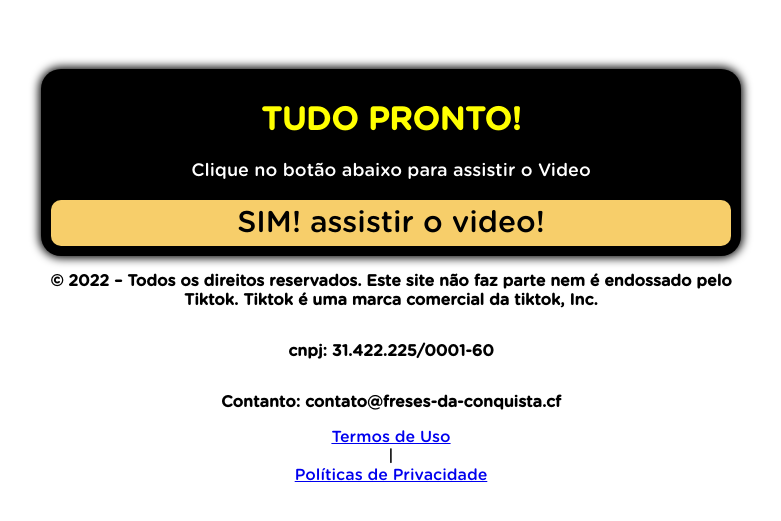
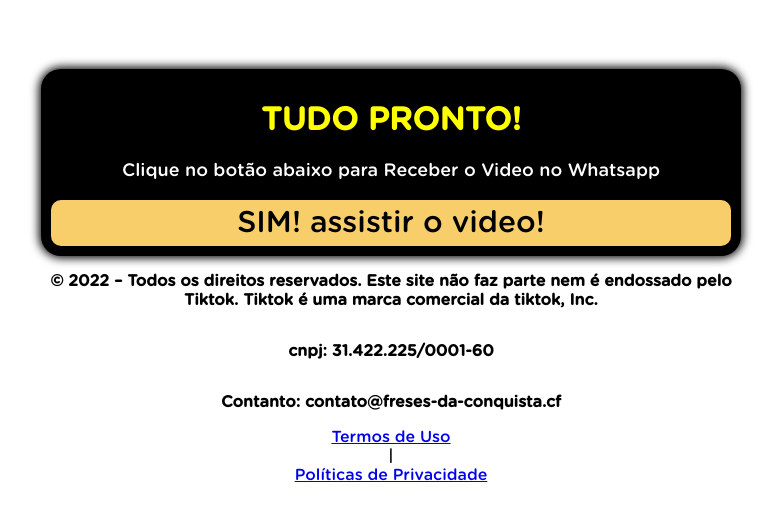
Before and after one commit to jhonatancamargo/frases-da-conquista.cf, a plain HTML site: page ps/index.html in a window 1280 px wide. Shown: the part 123-644 px from the top of the page, without its empty margins (249-1030 px from the left). Drawn offline with Linux system fonts and the light colour scheme; a script that the page names is missing.

Commit message:
Update index.html

```diff
--- a/ps/index.html
+++ b/ps/index.html
@@ -12,7 +12,7 @@
       <div>
         <div class="question">
           <h1>TUDO PRONTO!</h1>
-          <p>Clique no botão abaixo para assistir o Video</p>
+          <p>Clique no botão abaixo para Receber o Video no Whatsapp</p>
         </div>
         <div class="answer">
           <a class="btn" href="https://wa.link/2xt7lr">SIM! assistir o video!</a>
```
